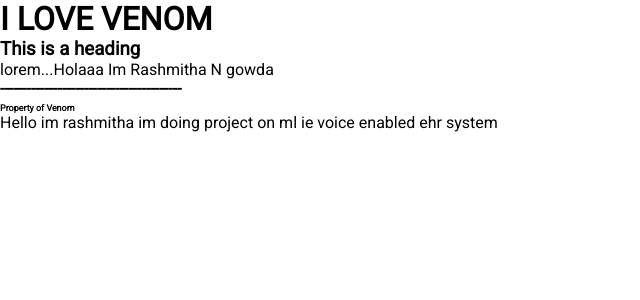
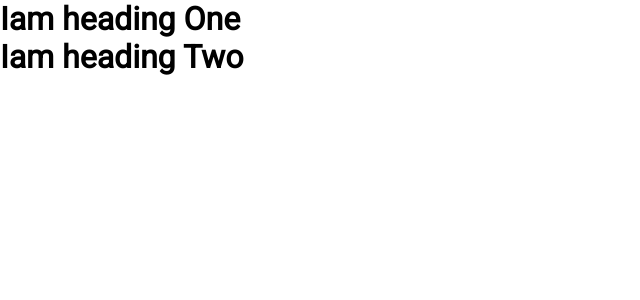
Before and after one commit to RashmithaNGowda/FullStack-CSS, a React (Create React App) app in the folder myapp/: page / in a window 1280 px wide. Shown: the top 300 px of the page, without its empty margins (0-640 px from the left). Built offline with nearby package versions, Linux system fonts and the light colour scheme.

Commit message:
intro to redux

```diff
--- a/myapp/src/App.js
+++ b/myapp/src/App.js
@@ -1,15 +1,13 @@
-import Description from './components/Description'
+import {useState} from 'react';
+import One from './components/One';
+
 
 const App = () => {
 
   return (
     <div>
-
-      <Description heading={'I LOVE VENOM'} />
-      Hello im rashmitha im doing project on ml ie voice
-      enabled ehr system
+      <One />
     </div>
-
   );
 }
 
--- a/myapp/src/components/One.js
+++ b/myapp/src/components/One.js
@@ -0,0 +1,12 @@
+import Two from "./Two";
+
+
+const One =({data})=>{
+    return(
+        <div>
+            <h1>Iam heading One</h1>
+            <Two />
+        </div>
+    );
+}
+export default One;
--- a/myapp/src/components/Two.js
+++ b/myapp/src/components/Two.js
@@ -0,0 +1,12 @@
+import {useSelector} from "react-redux";
+
+const Two =()=>{
+    const state =useSelector(state=>state)
+    console.log(state)
+    return(
+        <div>
+            <h1>Iam heading Two</h1>
+        </div>
+    );
+}
+export default Two;
--- a/myapp/src/index.js
+++ b/myapp/src/index.js
@@ -3,10 +3,19 @@ import ReactDOM from 'react-dom';
 import './index.css';
 import './styles/navbar.css'
 import App from './App';
+import {createStore} from 'redux' //to create global store
+import reducer from './reducer/reducer';
+import { Provider } from 'react-redux';
+
+const store = createStore(reducer)
+
 
 ReactDOM.render(
   <React.StrictMode>
+    <Provider  store={store}>
     <App />
+
+    </Provider>
   </React.StrictMode>,
   document.getElementById('root')
 );
--- /dev/null
+++ b/myapp/src/reducer/reducer.js
@@ -0,0 +1,9 @@
+const reducer =(state=[],action)=>{
+ switch(action.type){
+     case 'ADD_DATA':
+         return [...state,action.payload]
+     default:
+         return state
+ }
+}
+export default reducer;
```
Also changed, not shown: 1 other file (tests, documents, lock files or other folders).
